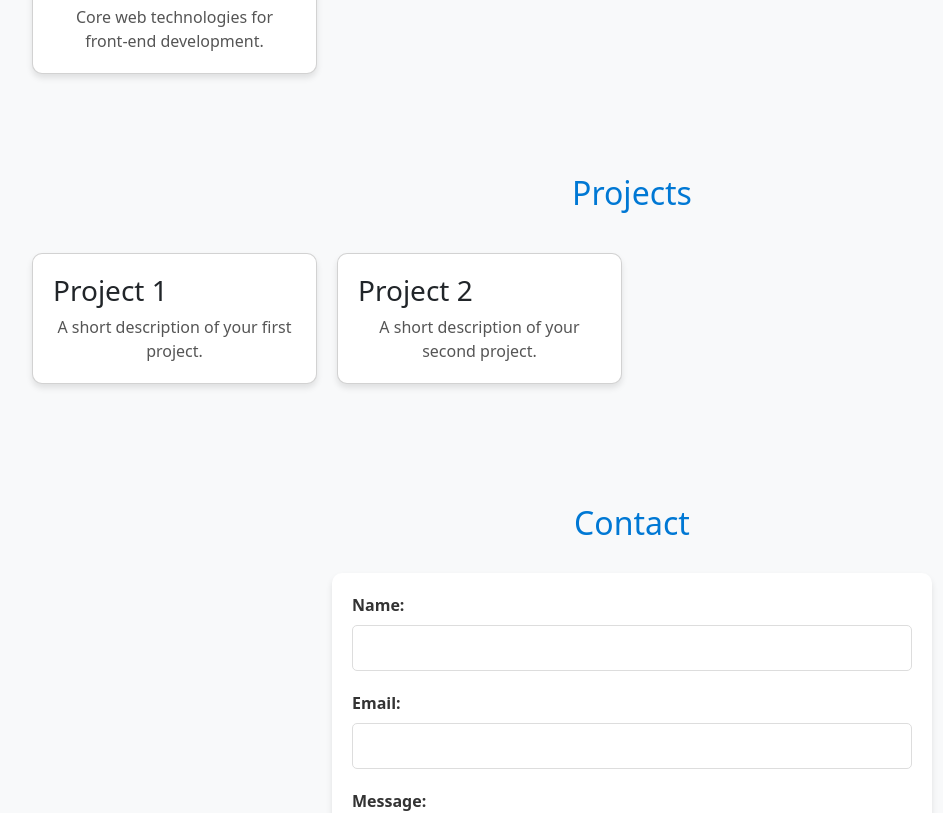
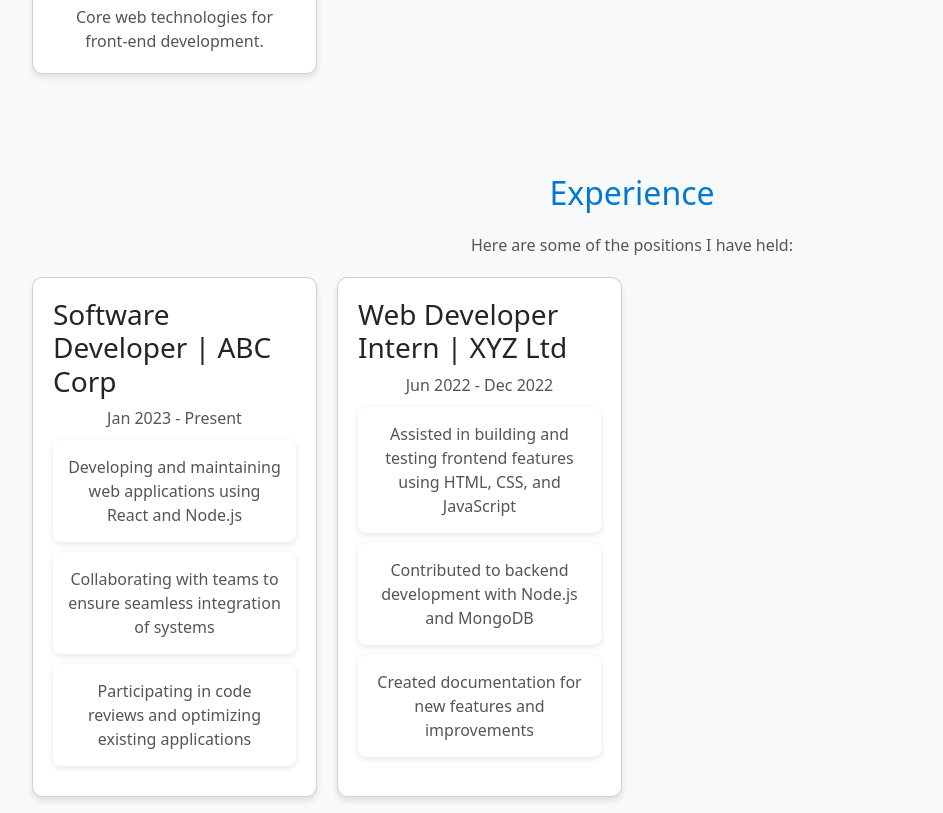
Before and after one commit to LungsomLamnio/Websites, a React (Vite) app in the folder frontend/: page / in a window 1280 px wide. Shown: the part 660-1473 px from the top of the page, without its empty margins (8-951 px from the left). Built offline with nearby package versions, Linux system fonts and the light colour scheme.

Commit message:
Experience section added

```diff
--- a/frontend/src/Pages/HomePage.jsx
+++ b/frontend/src/Pages/HomePage.jsx
@@ -39,7 +39,7 @@ const Home = () => {
       );
   };
 
-  // Card style for skills/projects
+  // Card style for skills/projects/experience
   const cardStyle = {
     boxShadow: "0 4px 6px rgba(0, 0, 0, 0.1)",
     borderRadius: "10px",
@@ -118,6 +118,50 @@ const Home = () => {
         </div>
       </section>
 
+      {/* Experience Section */}
+      <section
+        id="experience"
+        className="experience"
+        style={{ padding: "40px 20px" }}
+      >
+        <h2>Experience</h2>
+        <p>Here are some of the positions I have held:</p>
+        <div style={containerStyle}>
+          <div style={cardStyle} className="card">
+            <h3>Software Developer | ABC Corp</h3>
+            <p>Jan 2023 - Present</p>
+            <ul>
+              <li>
+                Developing and maintaining web applications using React and
+                Node.js
+              </li>
+              <li>
+                Collaborating with teams to ensure seamless integration of
+                systems
+              </li>
+              <li>
+                Participating in code reviews and optimizing existing
+                applications
+              </li>
+            </ul>
+          </div>
+          <div style={cardStyle} className="card">
+            <h3>Web Developer Intern | XYZ Ltd</h3>
+            <p>Jun 2022 - Dec 2022</p>
+            <ul>
+              <li>
+                Assisted in building and testing frontend features using HTML,
+                CSS, and JavaScript
+              </li>
+              <li>
+                Contributed to backend development with Node.js and MongoDB
+              </li>
+              <li>Created documentation for new features and improvements</li>
+            </ul>
+          </div>
+        </div>
+      </section>
+
       {/* Projects Section */}
       <section
         id="projects"
```
